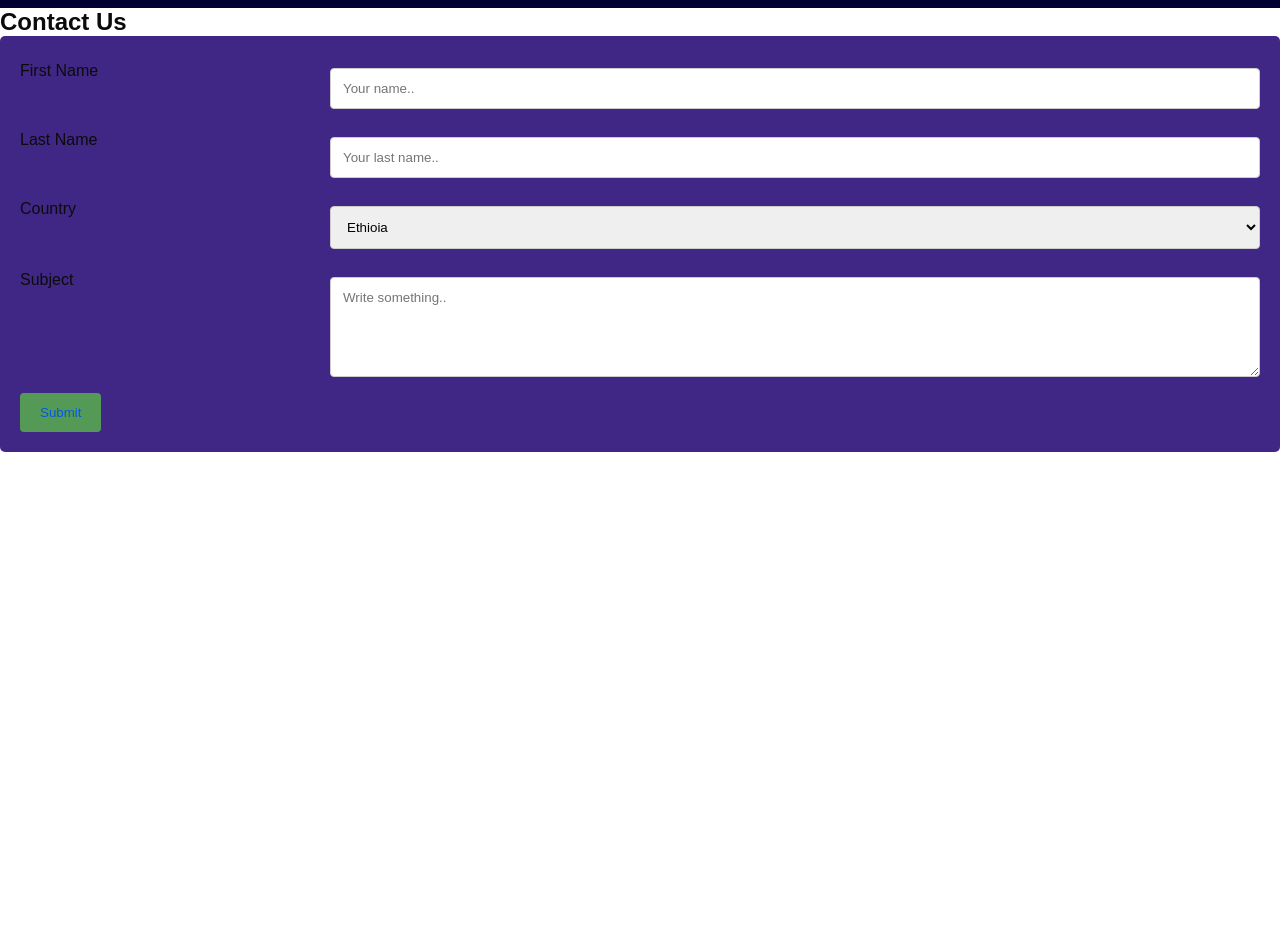
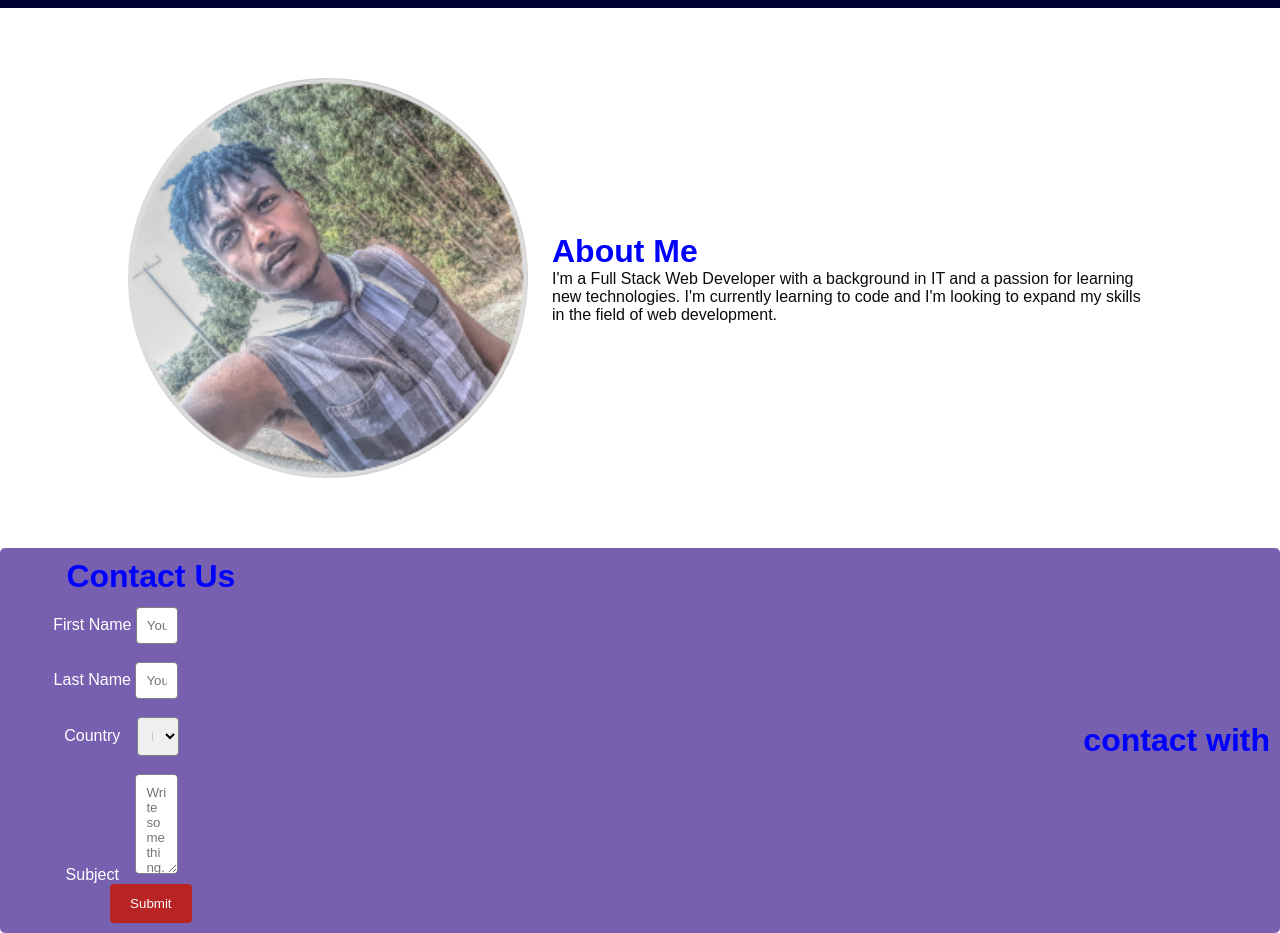
Before and after one commit to robeltewelde/robeltewelde.github.io, a plain HTML site: page index.html in a window 1280 px wide. Shown: the part 820-1753 px from the top of the page. Before the commit the page ends 1272 px from the top, so only its background shows below. Drawn offline with Linux system fonts and the light colour scheme.

Commit message:
this file add by robel

```diff
--- a/index.html
+++ b/index.html
@@ -6,7 +6,7 @@
     <link rel="stylesheet" href="style.css">
 </head>
 <body>
-
+        <!-- header -->
     <div class="col">
       <h2>Phone: <a href="">+251 914 028 900</a></h2>
       <h2>Email: <a href="">robeltewalde29@gmail.com</a></h2>
@@ -36,32 +36,43 @@
 
     </section>
 
+    <!-- about-me form -->
+
+    <section id="about-me">
+        <div class="image-cntainer">
+        <img src="download.png" alt="">
+      </div>
+      <div class="content">
+        <h3>About Me</h3>
+        <p>I'm a Full Stack Web Developer with a background in IT and a passion for learning new technologies. I'm currently learning to code and I'm looking to expand my skills in the field of web development.</p>
+      </div>
+
+    </section>
+
+     <!-- /* contact us form */ -->
+
     <section id="contact">
-    <h1>Contact Us</h1>
+
 
 <div class="container">
-  <form action="/action_page.php">
+  <div class="out">
+   <h1>Contact Us</h1>
+   <form action="/action_page.php">
     <div class="row">
-      <div class="col-25">
-        <label for="fname">First Name</label>
-      </div>
       <div class="col-75">
+        <label for="fname" style="color: white;">First Name</label>
         <input type="text" id="fname" name="firstname" placeholder="Your name..">
       </div>
     </div>
     <div class="row">
-      <div class="col-25">
-        <label for="lname">Last Name</label>
-      </div>
       <div class="col-75">
+        <label for="lname" style="color: white;">Last Name</label>
         <input type="text" id="lname" name="lastname" placeholder="Your last name..">
       </div>
     </div>
     <div class="row">
-      <div class="col-25">
-        <label for="country">Country</label>
-      </div>
       <div class="col-75">
+        <label for="country" style="margin: 12; color: white;">Country</label>
         <select id="country" name="country">
           <option value="athioia">Ethioia</option>
           <option value="usa">USA</option>
@@ -71,18 +82,23 @@
       </div>
     </div>
     <div class="row">
-      <div class="col-25">
-        <label for="subject">Subject</label>
-      </div>
+
       <div class="col-75">
-        <textarea id="subject" name="subject" placeholder="Write something.." style="height:100px"></textarea>
+        <label for="subject" style="margin: 12 ; color: white;">Subject</label>
+        <textarea  id="subject" name="subject" placeholder="Write something.." style="height:100px"></textarea>
       </div>
     </div>
     <div class="row">
       <input type="submit" value="Submit">
     </div>
-  </form>
+
+   </form>
+  </div>
+  <div class="top">
+    <h1>contact with </h1>
+  </div>
 </div>
+
 </section>
 
 
--- a/style.css
+++ b/style.css
@@ -17,6 +17,7 @@ body {
 
 }
 
+/* header form */
 
 .header {
     position: fixed;
@@ -112,22 +113,51 @@ span{
     height: 400;
     border-radius: 600px;
 }
+
+/* about-me form */
+
+#about-me {
+    position: relative;
+    width: 100%;
+    justify-content: space-between;
+    background-position: center;
+    display: flex;
+    align-items: center;
+    background-color: white;
+    padding: 70px 10%;
+}
+
+#about-me h3 {
+  font-size: 32px;
+  font-weight: 700;
+  color: blue;
+  }
+  #name {
+    text-align: left;
+    max-width: 80%;
+    }
+
+
 /*contact us form*/
 
+h1 {
+  color: blue;
+}
+
 input[type=text], select, textarea {
-    width: 100%;
-    padding: 12px;
-    border: 1px solid #ccc;
+    width: 20%;
+    padding: 10px;
+    border: 1px solid gray;
     border-radius: 4px;
     box-sizing: border-box;
     margin-top: 6px;
-    margin-bottom: 16px;
+    margin-bottom: 6px;
     resize: vertical;
   }
 
   input[type=submit] {
-    background-color: #559957;
-    color: rgb(0, 90, 225);
+    background-color: #b82424;
+    color: rgb(254, 255, 255);
     padding: 12px 20px;
     border: none;
     border-radius: 4px;
@@ -138,10 +168,20 @@ input[type=text], select, textarea {
     background-color: #2fac35;
   }
 
+  h1 {
+    color: blue;
+    font-size: 32px;
+    font-weight: 700;
+  }
+
   .container {
     border-radius: 5px;
-    background-color: #402785;
-    padding: 20px;
+    background-color: #7660af;
+    padding: 10px;
+    align-items: center;
+    text-align: center;
+    display: flex;
+    justify-content: space-between;
   }
 
   .col-25 {
@@ -173,6 +213,7 @@ input[type=text], select, textarea {
 
   }
 
+
   /* Clear floats after the columns */
   .row:after {
     content: "";
```
Also changed, not shown: br.jpg (added), download.png (added).
